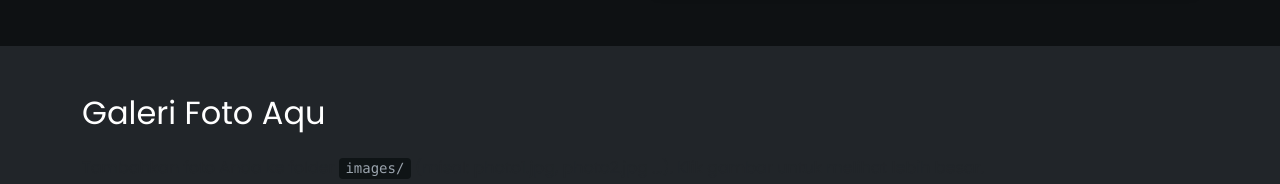
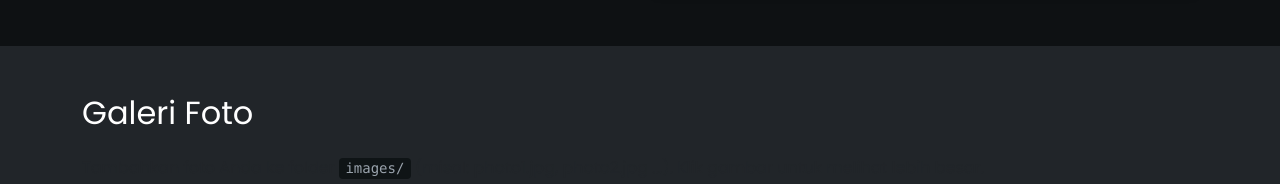
Before and after one commit to anggernur/website-hobi, a plain HTML site: page index.html in a window 1280 px wide. Shown: the part 1216-1400 px from the top of the page. Drawn offline with nearby package versions, Linux system fonts and the light colour scheme.

Commit message:
update gallery section title to "Galeri Foto"

```diff
--- a/index.html
+++ b/index.html
@@ -72,7 +72,7 @@
 
       <section id="gallery" class="bg-dark text-white py-5">
         <div class="container">
-          <h2 class="mb-4">Galeri Foto Aqu</h2>
+          <h2 class="mb-4">Galeri Foto</h2>
           <p class="text-muted">Tambahkan foto Anda ke folder <code>images/</code> (misal: photo1.jpg, photo2.jpg ...). Klik gambar untuk melihat lebih besar.</p>
           <div class="row g-3 mt-3">
             <!-- repeatable gallery items -->
```
